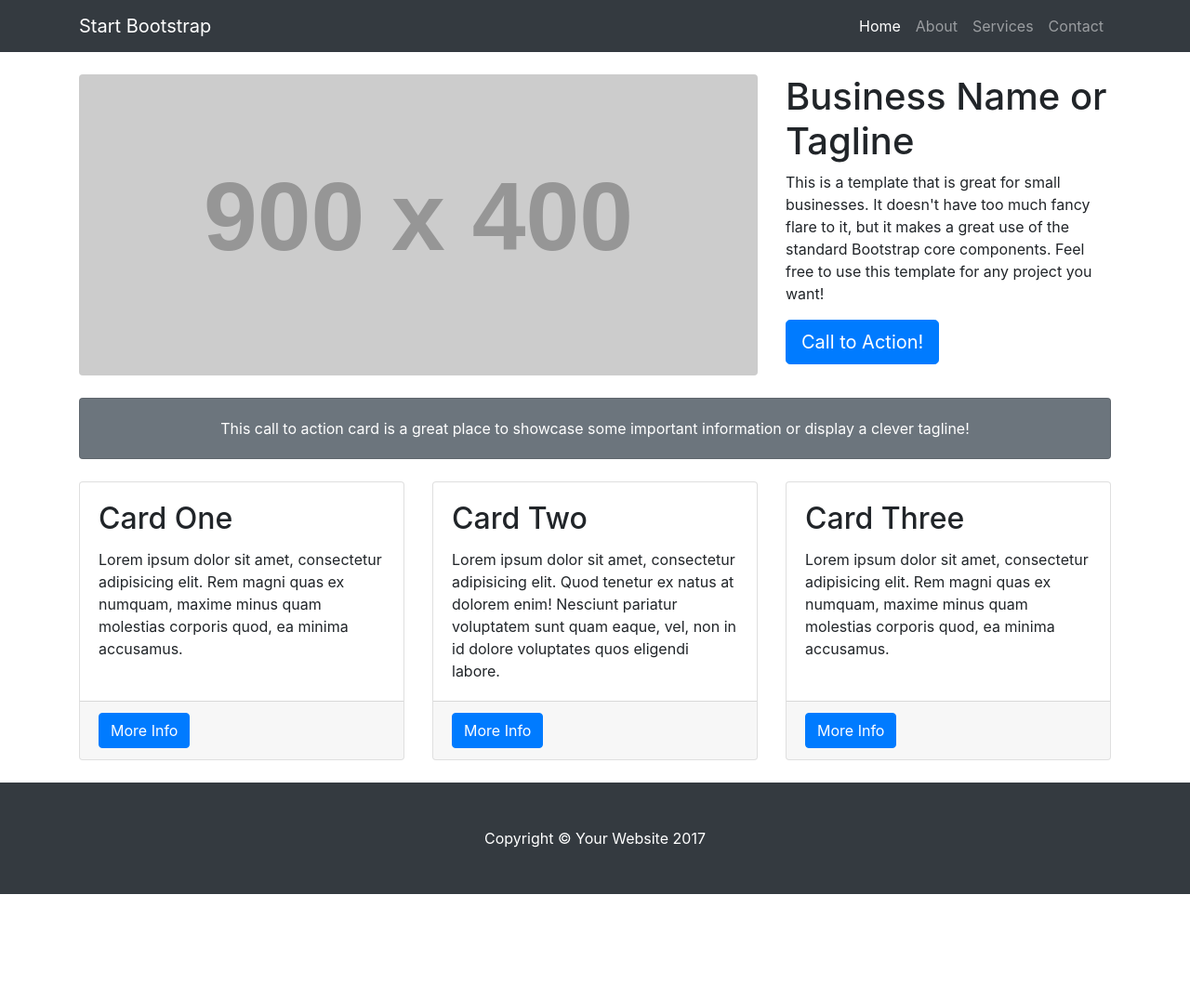
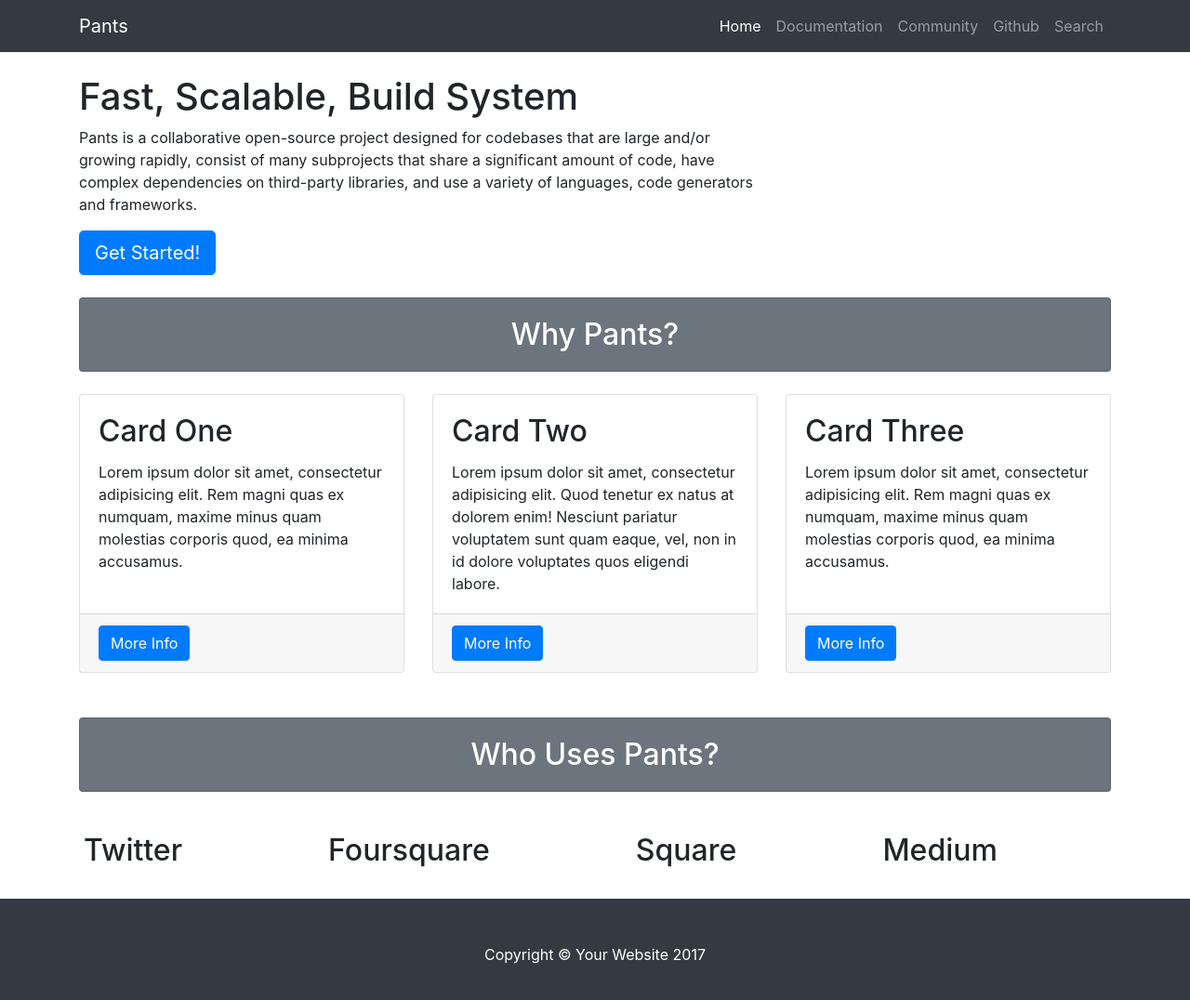
Before and after one commit to marcrzzz/PantsMockup, a website: page index.html in a window 1280 px wide. Shown: the whole page at 93% size. Before the commit the page ends 962 px from the top, so only its background shows below. Drawn offline with Linux system fonts and the light colour scheme; placeholder pictures from the web are drawn by us.

Commit message:
added info

```diff
--- a/index.html
+++ b/index.html
@@ -8,7 +8,7 @@
     <meta name="description" content="">
     <meta name="author" content="">
 
-    <title>Pants</title>
+    <title>Pants: a fast, scalable, build system</title>
 
     <!-- Bootstrap core CSS -->
     <link href="vendor/bootstrap/css/bootstrap.min.css" rel="stylesheet">
@@ -23,7 +23,7 @@
     <!-- Navigation -->
     <nav class="navbar navbar-expand-lg navbar-dark bg-dark fixed-top">
       <div class="container">
-        <a class="navbar-brand" href="#">Start Bootstrap</a>
+        <a class="navbar-brand" href="#">Pants</a>
         <button class="navbar-toggler" type="button" data-toggle="collapse" data-target="#navbarResponsive" aria-controls="navbarResponsive" aria-expanded="false" aria-label="Toggle navigation">
           <span class="navbar-toggler-icon"></span>
         </button>
@@ -35,13 +35,16 @@
               </a>
             </li>
             <li class="nav-item">
-              <a class="nav-link" href="#">About</a>
+              <a class="nav-link" href="#">Documentation</a>
             </li>
             <li class="nav-item">
-              <a class="nav-link" href="#">Services</a>
+              <a class="nav-link" href="#">Community</a>
             </li>
             <li class="nav-item">
-              <a class="nav-link" href="#">Contact</a>
+              <a class="nav-link" href="#">Github</a>
+            </li>
+            <li class="nav-item">
+              <a class="nav-link" href="#">Search</a>
             </li>
           </ul>
         </div>
@@ -53,15 +56,17 @@
 
       <!-- Heading Row -->
       <div class="row my-4">
+
+        <!-- /.col-lg-8 -->
         <div class="col-lg-8">
+          <h1>Fast, Scalable, Build System</h1>
+          <p>Pants is a collaborative open-source project designed for codebases that are large and/or growing rapidly, consist of many subprojects that share a significant amount of code, have complex dependencies on third-party libraries, and use a variety of languages, code generators and frameworks.</p>
+          <a class="btn btn-primary btn-lg" href="#">Get Started!</a>
+        </div>
+        <!-- <div class="col-lg-8">
           <img class="img-fluid rounded" src="http://placehold.it/900x400" alt="">
-        </div>
-        <!-- /.col-lg-8 -->
-        <div class="col-lg-4">
-          <h1>Business Name or Tagline</h1>
-          <p>This is a template that is great for small businesses. It doesn't have too much fancy flare to it, but it makes a great use of the standard Bootstrap core components. Feel free to use this template for any project you want!</p>
-          <a class="btn btn-primary btn-lg" href="#">Call to Action!</a>
-        </div>
+        </div> -->
+
         <!-- /.col-md-4 -->
       </div>
       <!-- /.row -->
@@ -69,7 +74,7 @@
       <!-- Call to Action Well -->
       <div class="card text-white bg-secondary my-4 text-center">
         <div class="card-body">
-          <p class="text-white m-0">This call to action card is a great place to showcase some important information or display a clever tagline!</p>
+          <h2 class="text-white m-0 strong">Why Pants?</h2>
         </div>
       </div>
 
@@ -112,9 +117,30 @@
         </div>
         <!-- /.col-md-4 -->
 
+
       </div>
       <!-- /.row -->
+      <!-- Call to Action Well -->
+      <div class="card text-white bg-secondary my-4 text-center">
+        <div class="card-body">
+          <h2 class="text-white m-0 strong">Who Uses Pants?</h2>
+        </div>
+      </div>
 
+      <div class="row">
+          <div class="card-body">
+              <h2 class="card-title">Twitter</h2>
+          </div>
+          <div class="card-body">
+              <h2 class="card-title">Foursquare</h2>
+          </div>
+          <div class="card-body">
+              <h2 class="card-title">Square</h2>
+          </div>
+          <div class="card-body">
+              <h2 class="card-title">Medium</h2>
+          </div>
+    </div>
     </div>
     <!-- /.container -->
 
```
